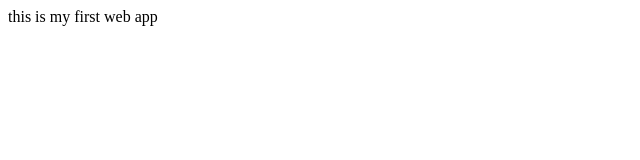
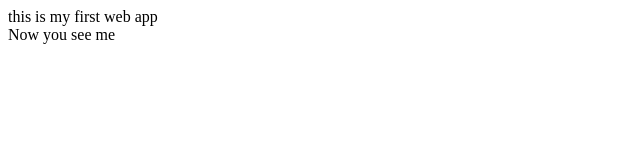
Before and after one commit to balloontmz/js-test, a plain HTML site: page browser/vue-helloworld/index.html in a window 1280 px wide. Shown: the full height of the page, 0-640 px from the left. Drawn offline with nearby package versions, Linux system fonts and the light colour scheme.

Commit message:
v-if 条件判断

```diff
--- a/browser/vue-helloworld/index.html
+++ b/browser/vue-helloworld/index.html
@@ -10,7 +10,8 @@
 </head>
 <body>
     <div id="app">
-        {{ message }}
+        {{ message }}<br>
+        <span v-if="seen">Now you see me</span>
     </div>
 
     <script src="index.js"></script>
--- a/browser/vue-helloworld/index.js
+++ b/browser/vue-helloworld/index.js
@@ -1,8 +1,11 @@
 var app = new Vue({
     el: '#app',
     data: {
-        message: 'hello, tomtiddler!'
+        message: 'hello, tomtiddler!',
+        seen: true
     }
 })
 
 app.message = "this is my first web app"
+
+// app.seen = false
```
